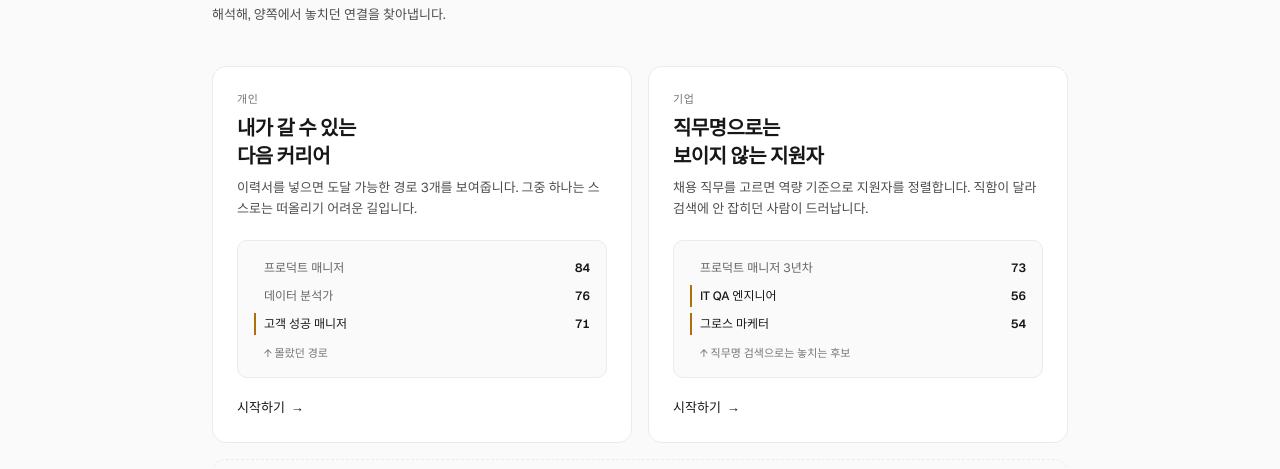
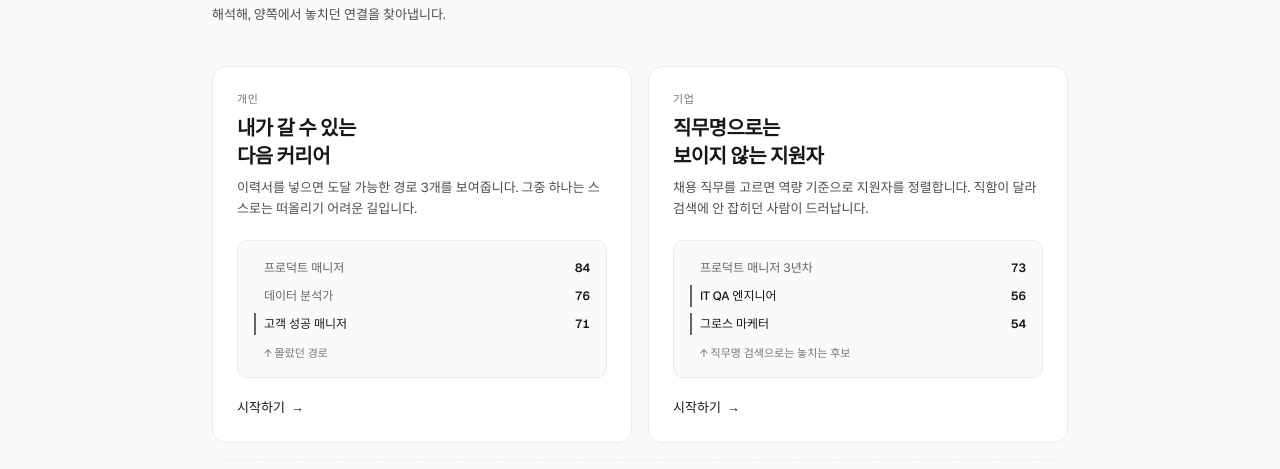
Before and after one commit to alsgur3667/wanted, a Next.js app: page / in a window 1280 px wide. Shown: the part 216-685 px from the top of the page. Built offline with nearby package versions, Linux system fonts and the light colour scheme.

Commit message:
style: 호버 강조를 청록으로 통일하고 앰버를 배지에만 남긴다

```diff
--- a/app/companies/[companyId]/page.tsx
+++ b/app/companies/[companyId]/page.tsx
@@ -99,7 +99,7 @@ export default async function CompanyPage({ params }: { params: Promise<{ compan
             <Link
               key={posting.id}
               href={`/jobs/${posting.id}`}
-              className="block rounded-xl border border-hairline bg-elevated p-5 transition-colors hover:border-mute"
+              className="block rounded-xl border border-hairline bg-elevated p-5 transition-colors hover:border-link/50 hover:bg-link-soft"
             >
               <div className="flex items-start justify-between gap-4">
                 <div>
--- a/app/page.tsx
+++ b/app/page.tsx
@@ -6,7 +6,9 @@ import Link from 'next/link';
 
 // 두 카드는 같은 무게다. 개인이든 기업이든 같은 엔진의 두 입구일 뿐이라
 // 한쪽만 색 테두리를 두르면 "기업 쪽이 본편"이라는 잘못된 신호가 된다.
-// 앰버는 카드가 아니라 카드 '안'의 놓치던 항목에만 붙는다.
+//
+// 가만히 있을 때 이 화면은 흑백이다. 색은 마우스를 올린 카드에만 켜진다 —
+// '예시로 바로 보기' 버튼과 같은 규칙이라 처음 보는 사람도 두 번째에는 안다.
 function Card({
   href, tag, title, lines, sample,
 }: {
@@ -15,7 +17,7 @@ function Card({
   return (
     <Link
       href={href}
-      className="group flex flex-col rounded-xl border border-hairline bg-elevated p-6 transition-colors hover:border-mute"
+      className="group flex flex-col rounded-xl border border-hairline bg-elevated p-6 transition-colors hover:border-link/50 hover:bg-link-soft"
     >
       <span className="text-[11px] font-medium uppercase tracking-wider text-faint">{tag}</span>
       <h2 className="mt-2 whitespace-pre-line text-xl font-bold leading-snug tracking-[-0.03em] text-ink">
@@ -23,7 +25,11 @@ function Card({
       </h2>
       <p className="mt-2 text-[13px] leading-[1.6] text-body">{lines}</p>
 
-      <div className="mt-5 flex-1 rounded-lg border border-hairline bg-canvas p-4">{sample}</div>
+      {/* 안쪽 판은 호버 때 배경을 비운다. 그대로 두면 카드에 깔린 청록 위로
+          회색 판이 떠서 색이 카드 가장자리에만 걸린 것처럼 보인다. */}
+      <div className="mt-5 flex-1 rounded-lg border border-hairline bg-canvas p-4 transition-colors group-hover:border-link/20 group-hover:bg-transparent">
+        {sample}
+      </div>
 
       <span className="mt-5 inline-flex items-center gap-1.5 text-[13px] font-medium text-ink">
         시작하기
@@ -34,12 +40,13 @@ function Card({
 }
 
 // 샘플 한 줄. 놓치던 항목은 배경 박스가 아니라 왼쪽 세로 막대 하나로 표시한다.
-// 박스를 쓰면 세 줄 중 두 줄이 칠해져 '강조'가 아니라 '기본'이 되어 버린다.
+// 막대는 평소 회색이고 카드에 마우스를 올렸을 때만 청록으로 켜진다 —
+// 랜딩에서 앰버를 쓰면 아직 아무 맥락도 없는 사람에게 경고처럼 읽힌다.
 function Row({ name, score, hidden = false }: { name: string; score: number; hidden?: boolean }) {
   return (
     <li
       className={`flex items-center justify-between py-0.5 ${
-        hidden ? 'border-l-2 border-warning pl-2' : 'pl-[10px]'
+        hidden ? 'border-l-2 border-mute pl-2 transition-colors group-hover:border-link' : 'pl-[10px]'
       }`}
     >
       <span className={hidden ? 'font-medium text-ink' : 'text-mute'}>{name}</span>
@@ -98,7 +105,7 @@ export default function Landing() {
 
       <Link
         href="/companies"
-        className="group mt-4 flex items-center justify-between rounded-xl border border-dashed border-hairline px-5 py-4 transition-colors hover:border-mute"
+        className="group mt-4 flex items-center justify-between rounded-xl border border-dashed border-hairline px-5 py-4 transition-colors hover:border-link/50 hover:bg-link-soft"
       >
         <span>
           <span className="block text-[13px] font-medium text-ink">가상 회사·채용공고 둘러보기</span>
--- a/components/CandidateCard.tsx
+++ b/components/CandidateCard.tsx
@@ -18,7 +18,7 @@ export default function CandidateCard({
   // 목록 전체가 노랗게 되어 강조가 아니라 배경이 된다. 사실을 말하는 일은
   // 배지 하나에 맡기고, 테두리는 마우스를 올린 카드에만 청록으로 켠다.
   return (
-    <article className="rounded-xl border border-hairline bg-elevated p-5 transition-colors hover:border-link/60">
+    <article className="rounded-xl border border-hairline bg-elevated p-5 transition-colors hover:border-link/50 hover:bg-link-soft">
       <header className="flex items-start gap-4">
         <div className="w-12 shrink-0 text-center">
           <div className="text-2xl font-bold tabular-nums leading-none text-ink">{fitScore}</div>
--- a/components/CompanyDirectory.tsx
+++ b/components/CompanyDirectory.tsx
@@ -43,7 +43,7 @@ export default function CompanyDirectory() {
             <Link
               key={company.id}
               href={`/companies/${company.id}`}
-              className="group rounded-xl border border-hairline bg-elevated p-5 transition-colors hover:border-mute"
+              className="group rounded-xl border border-hairline bg-elevated p-5 transition-colors hover:border-link/50 hover:bg-link-soft"
             >
               <div className="flex items-start gap-3">
                 <CompanyMark company={company} />
--- a/components/JobExplorer.tsx
+++ b/components/JobExplorer.tsx
@@ -61,7 +61,7 @@ export default function JobExplorer({
           id="job-explorer"
           value={picked}
           onChange={(e) => setPicked(e.target.value)}
-          className="min-w-56 rounded-md border border-hairline bg-elevated px-3 py-2 text-[13px] text-ink transition-colors hover:border-mute"
+          className="min-w-56 rounded-md border border-hairline bg-elevated px-3 py-2 text-[13px] text-ink transition-colors hover:border-link/50"
         >
           <option value="" className="bg-elevated text-ink">
             직무를 골라 보세요
--- a/components/JobRequirements.tsx
+++ b/components/JobRequirements.tsx
@@ -115,7 +115,7 @@ export default function JobRequirements({ detail }: { detail: JobDetail }) {
               <Link
                 key={posting.id}
                 href={`/jobs/${posting.id}`}
-                className="flex items-center gap-3 rounded-lg border border-hairline bg-elevated p-3 transition-colors hover:border-mute"
+                className="flex items-center gap-3 rounded-lg border border-hairline bg-elevated p-3 transition-colors hover:border-link/50 hover:bg-link-soft"
               >
                 <CompanyMark company={company} size="sm" />
                 <div className="min-w-0 flex-1">
--- a/components/RouteAccordion.tsx
+++ b/components/RouteAccordion.tsx
@@ -32,17 +32,17 @@ export default function RouteAccordion({
     ? `필수 ${detail.mustTotal}개 중 ${detail.mustHeld}개`
     : `적합도 ${route.fitScore}`;
 
+  // 히든 경로임을 테두리로도, 배지로도 말하면 같은 사실을 두 번 칠하는 것이다.
+  // 목록에서 그 카드만 노랗게 뜨면 나머지 두 개가 덜 중요해 보이기도 한다.
+  // 사실은 배지 하나가 말하고, 색은 마우스를 올린 카드에만 청록으로 켠다 —
+  // 랜딩·예시 버튼과 같은 규칙이다.
   return (
-    <article
-      className={`overflow-hidden rounded-xl border bg-elevated transition-colors ${
-        route.isHiddenRoute ? 'border-warning/45' : 'border-hairline'
-      }`}
-    >
+    <article className="group overflow-hidden rounded-xl border border-hairline bg-elevated transition-colors hover:border-link/50">
       <button
         type="button"
         onClick={() => setOpen((v) => !v)}
         aria-expanded={open}
-        className="flex w-full items-start justify-between gap-4 px-5 py-4 text-left transition-colors hover:bg-hairline-soft"
+        className="flex w-full items-start justify-between gap-4 px-5 py-4 text-left transition-colors hover:bg-link-soft"
       >
         <div className="min-w-0">
           {route.isHiddenRoute && (
--- a/components/ShareButton.tsx
+++ b/components/ShareButton.tsx
@@ -74,7 +74,7 @@ export default function ShareButton({ result }: { result: AnalysisResult }) {
         </a>
         <button
           onClick={copy}
-          className="rounded-full border border-hairline bg-elevated px-4 py-2.5 text-[14px] text-ink transition-colors hover:border-mute"
+          className="rounded-full border border-hairline bg-elevated px-4 py-2.5 text-[14px] text-ink transition-colors hover:border-link/50"
         >
           {copied ? '복사됨' : '공유 문구 복사'}
         </button>
```
